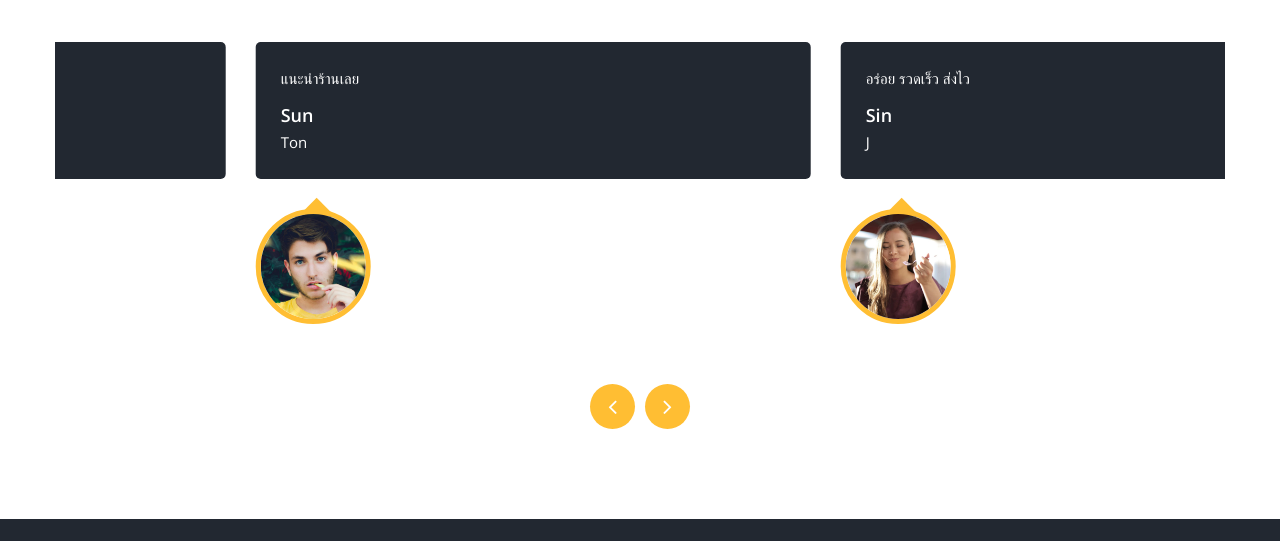
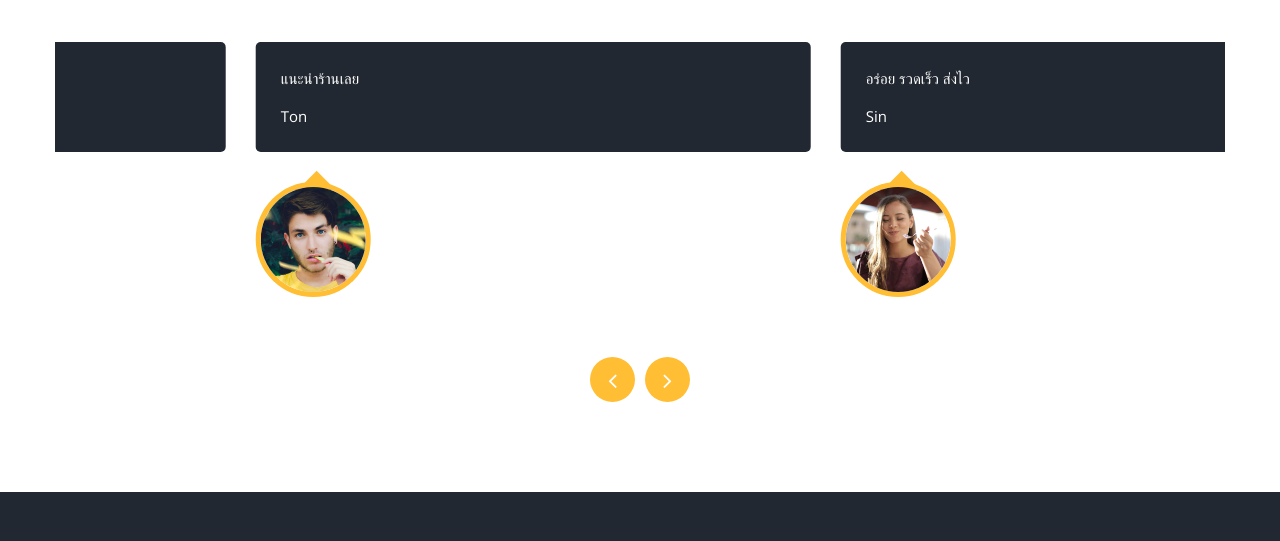
Before and after one commit to prigthaiza24/pepperhamberger, a plain HTML site: page index.html in a window 1280 px wide. Shown: the part 4381-4922 px from the top of the page. Drawn offline with nearby package versions, Linux system fonts and the light colour scheme; some packages are replaced by stand-ins of ours.

Commit message:
Update index.html

```diff
--- a/index.html
+++ b/index.html
@@ -1198,10 +1198,10 @@
                   อร่อย รวดเร็ว ส่งไว
                 </p>
                 <h6>
-                  Sin
+
                 </h6>
                 <p>
-                  J
+                  Sin
                 </p>
               </div>
               <div class="img-box">
@@ -1216,7 +1216,7 @@
                   แนะนำร้านเลย
                 </p>
                 <h6>
-                  Sun
+
                 </h6>
                 <p>
                   Ton
```
